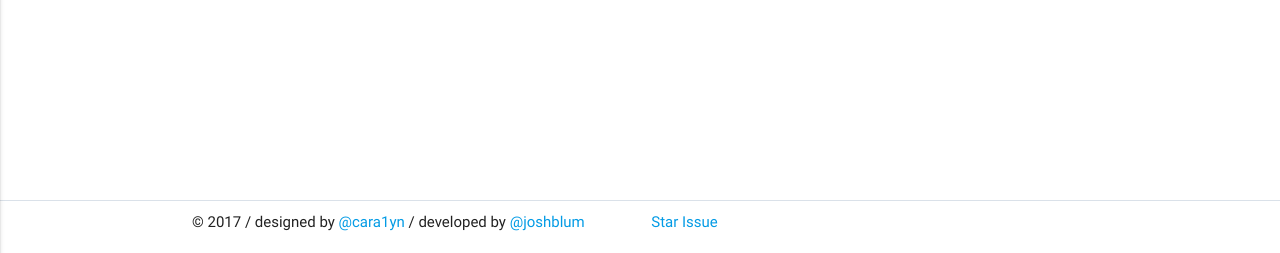
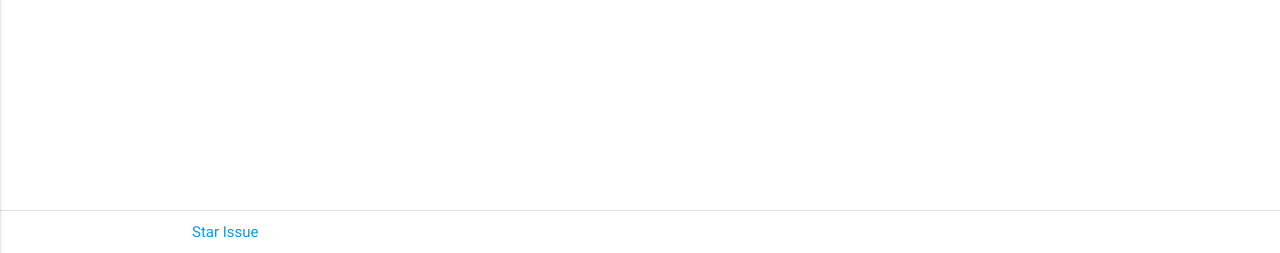
Before and after one commit to joshblum/profbit, a Flask app: template profbit/templates/base.html in a window 1280 px wide. Shown: the part 547-800 px from the top of the page. Run offline with Flask 2, Linux system fonts and the light colour scheme; the template is opened without the code that fills it, so the values that code supplies are empty.

Commit message:
Fix footer (#30)

```diff
--- a/profbit/static/css/style.css
+++ b/profbit/static/css/style.css
@@ -93,10 +93,6 @@ footer {
   padding-bottom: 10px;
 }
 
-.copyright-text {
-  padding-bottom: 10px !important;
-}
-
 .github-buttons iframe {
   float: right;
   margin-right: 2px;
@@ -109,9 +105,6 @@ footer {
 }
 
 @media only screen and (max-width: 425px) {
-  .copyright-text {
-    font-size: 10px !important;
-  }
   .logo {
     width: 75px;
     height: 55px;
--- a/profbit/templates/base.html
+++ b/profbit/templates/base.html
@@ -59,12 +59,7 @@
   <footer class="white border-top">
     <div class="container">
       <div class="row no-margin">
-        <div class="col m6 s12 copyright-text">
-          <span>© 2017 </span>
-          <span> / designed by <a class="lightgrey-text" target="_blank" href="https://twitter.com/cara1yn"> @cara1yn </a> </span>
-          <span> / developed by <a class="lightgrey-text" target="_blank" href="https://github.com/joshblum"> @joshblum </a> </span>
-        </div>
-        <div class="col m6 s12 github-buttons">
+        <div class="col right s12 github-buttons">
           <a class="github-button" href="https://github.com/joshblum/profbit"
             data-size="large" data-show-count="true" aria-label="Star
             joshblum/profbit on GitHub">Star</a>
```
